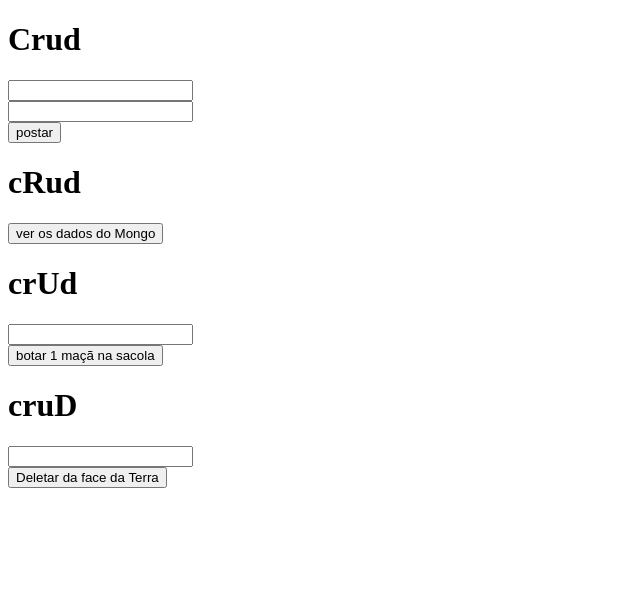
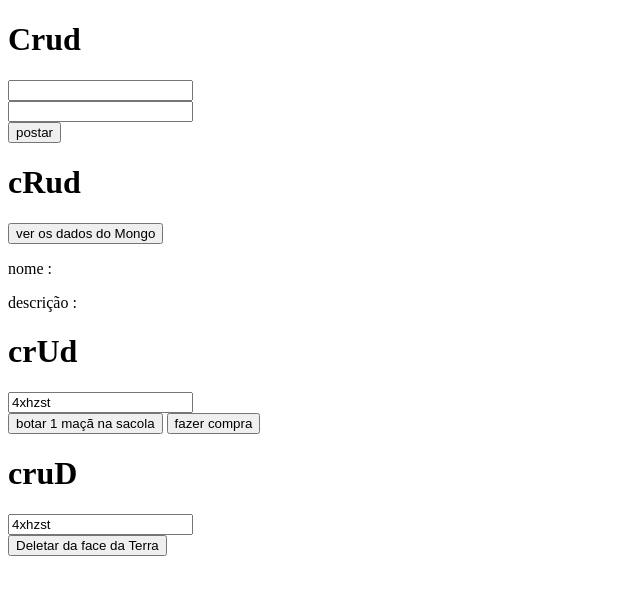
Before and after one commit to Devs097518/Lojinha-de-Chas, a SvelteKit app in the folder lojinha-de-chas/frontend/: page / in a window 1280 px wide. Shown: the top 594 px of the page, without its empty margins (0-640 px from the left). Built offline with nearby package versions, Linux system fonts and the light colour scheme.

Commit message:
backend praticamente pronto. Funcionando as principais ações

```diff
--- a/lojinha-de-chas/frontend/src/routes/+page.svelte
+++ b/lojinha-de-chas/frontend/src/routes/+page.svelte
@@ -3,6 +3,8 @@
     let endereco: string = "";
     let qualSacola: string = "";
     let exclui: string = "";
+    let resultado: any = {};
+    let userCode : string = '4xhzst';
 
     let itens = [
         {
@@ -20,16 +22,37 @@
         },
     ];
 
+
+
+    // async function read() {
+    //     try {
+    //         let dadosSoltos = await fetch("http://localhost:3000/acessar");
+    //         let dadosAgrupados = await dadosSoltos.json();
+
+    //         resultado = dadosAgrupados[0];
+    //         console.log(dadosAgrupados);
+    //     } catch (error) {
+    //         console.log("erro ao acessar os dados", error);
+    //     }
+    // }
+
+
     async function read() {
         try {
-            let dadosSoltos = await fetch("http://localhost:3000/acessar");
+            let dadosSoltos = await fetch(`http://localhost:3000/acessar/${userCode}`);
             let dadosAgrupados = await dadosSoltos.json();
 
+            resultado = dadosAgrupados;
             console.log(dadosAgrupados);
         } catch (error) {
             console.log("erro ao acessar os dados", error);
         }
-    }
+    };
+
+
+
+
+
 
     async function criar() {
         try {
@@ -58,14 +81,18 @@
     }
 
 
+
     async function adicionar() {
+
         try {
+            console.log('entrei dentro')
             // dependendo do id do usuário, ele coloca o item nele
-            let dadosSoltos = await fetch(`http://localhost:3000/post/${qualSacola}/adicionar`, {
+            let dadosSoltos = await fetch(`http://localhost:3000/post/${userCode}/adicionar`, {
                 method: "PUT",
                 headers: {
                     "Content-Type": "application/json",
                 },
+
                 body: JSON.stringify({
                         produto: `${itens[1].produto}`,
                         valor: `${itens[1].valor}`,
@@ -80,10 +107,32 @@
 
 
 
+
+    async function esvaziar() {
+
+        try {
+            console.log('entrei dentro')
+            // dependendo do id do usuário, ele coloca o item nele
+            let dadosSoltos = await fetch(`http://localhost:3000/post/${userCode}/esvaziar`, {
+                method: "PUT",
+                headers: {
+                    "Content-Type": "application/json",
+                },
+
+            });
+
+            console.log("adicionado com sucesso!");
+        } catch (error) {
+            console.log("erro ao acessar os dados", error);
+        }
+    }
+
+
+
     async function deletar() {
         try {
             // dependendo do id do usuário, ele deleta o mesmo
-            let dadosSoltos = await fetch(`http://localhost:3000/post/${exclui}`, {
+            let dadosSoltos = await fetch(`http://localhost:3000/post/${userCode}`, {
                 method: "DELETE",
                 headers: {
                     "Content-Type": "application/json",
@@ -95,6 +144,9 @@
             console.log("erro ao acessar os dados", error);
         }
     }
+
+
+
 </script>
 
 <h1>Crud</h1>
@@ -103,12 +155,19 @@
 <button on:click={criar}>postar</button>
 
 <h1>cRud</h1>
+
 <button on:click={read}>ver os dados do Mongo</button><br />
+<p>nome : {resultado.nome}</p>
+<p>descrição : {resultado.descricao}</p>
+<!-- <p>sacola : {JSON.stringify(resultado.sacola)}</p> -->
+
 
 <h1>crUd</h1>
-<input type="text" bind:value={qualSacola} /> <br />
+<input type="text" bind:value={userCode} /> <br />
 <button on:click={adicionar}>botar 1 maçã na sacola</button>
+<button on:click={esvaziar}>fazer compra</button>
+
 
 <h1>cruD</h1>
-<input type="text" bind:value={exclui} /> <br />
+<input type="text" bind:value={userCode} /> <br />
 <button on:click={deletar}>Deletar da face da Terra</button>
```
Also changed, not shown: 1 other file (tests, documents, lock files or other folders).
